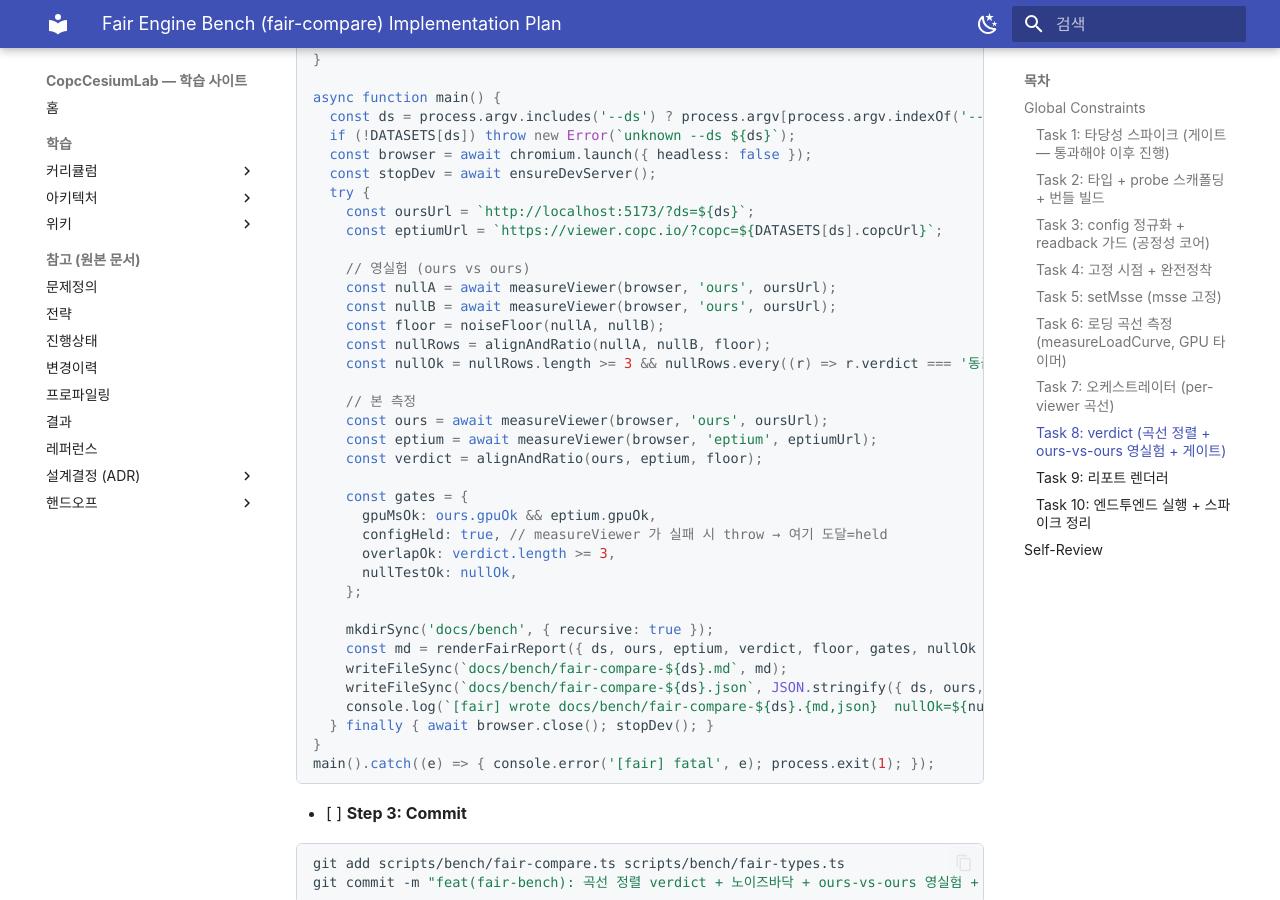
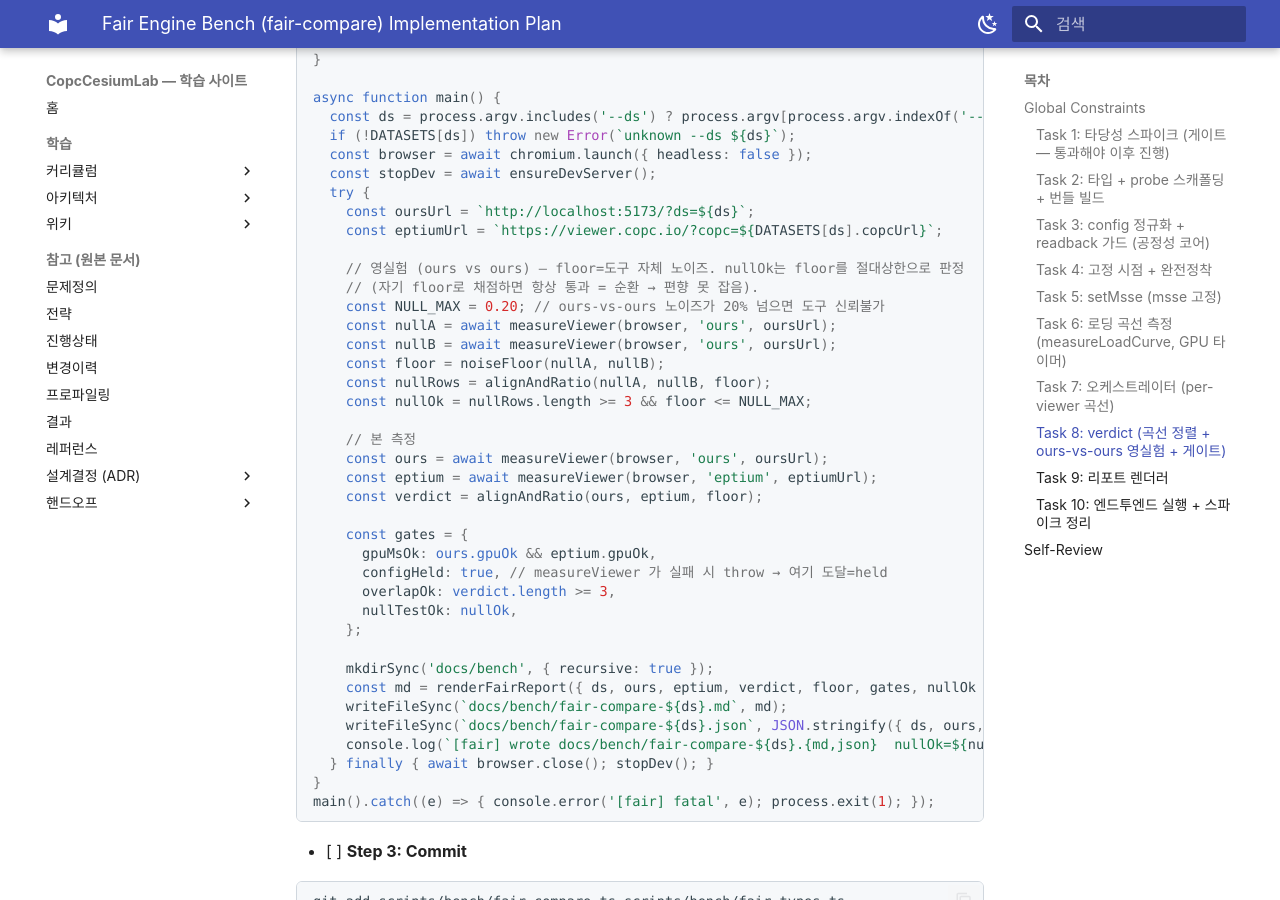
Before and after one commit to thissak/copc-cesium, an MkDocs documentation site: the page built from docs/superpowers/plans/2026-06-20-fair-engine-bench.md, in a window 1280 px wide and 900 px high, scrolled down 15108 px. Built offline with MkDocs 1.6.1 and Material for MkDocs 9.7.7, drawn with Linux system fonts in a browser that asks for light colours; some web fonts are replaced.

Commit message:
docs(fair-bench): 영실험 비순환화 — nullOk=floor≤0.20 절대상한 + noiseFloor 대칭분모 (리뷰 I-1/I-2)

```diff
--- a/docs/superpowers/plans/2026-06-20-fair-engine-bench.md
+++ b/docs/superpowers/plans/2026-06-20-fair-engine-bench.md
@@ -705,7 +705,7 @@ function alignAndRatio(a: ViewerCurve, b: ViewerCurve, floor: number) {
 function noiseFloor(a: ViewerCurve, b: ViewerCurve): number {
   const bMap = new Map(b.curve.map((p: CurvePoint) => [p.pts, p.gpuMs]));
   let maxRel = 0;
-  for (const pa of a.curve) { const gb = bMap.get(pa.pts); if (gb == null) continue; maxRel = Math.max(maxRel, Math.abs(pa.gpuMs - gb) / pa.gpuMs); }
+  for (const pa of a.curve) { const gb = bMap.get(pa.pts); if (gb == null) continue; maxRel = Math.max(maxRel, Math.abs(pa.gpuMs - gb) / ((pa.gpuMs + gb) / 2)); } // 대칭 분모(측정 순서 무관)
   return +maxRel.toFixed(3);
 }
 
@@ -718,12 +718,14 @@ async function main() {
     const oursUrl = `http://localhost:5173/?ds=${ds}`;
     const eptiumUrl = `https://viewer.copc.io/?copc=${DATASETS[ds].copcUrl}`;
 
-    // 영실험 (ours vs ours)
+    // 영실험 (ours vs ours) — floor=도구 자체 노이즈. nullOk는 floor를 절대상한으로 판정
+    // (자기 floor로 채점하면 항상 통과 = 순환 → 편향 못 잡음).
+    const NULL_MAX = 0.20; // ours-vs-ours 노이즈가 20% 넘으면 도구 신뢰불가
     const nullA = await measureViewer(browser, 'ours', oursUrl);
     const nullB = await measureViewer(browser, 'ours', oursUrl);
     const floor = noiseFloor(nullA, nullB);
     const nullRows = alignAndRatio(nullA, nullB, floor);
-    const nullOk = nullRows.length >= 3 && nullRows.every((r) => r.verdict === '동급');
+    const nullOk = nullRows.length >= 3 && floor <= NULL_MAX;
 
     // 본 측정
     const ours = await measureViewer(browser, 'ours', oursUrl);
```
Also changed, not shown: docs/superpowers/specs/2026-06-20-fair-engine-bench-design.md (+1 -1 lines).
